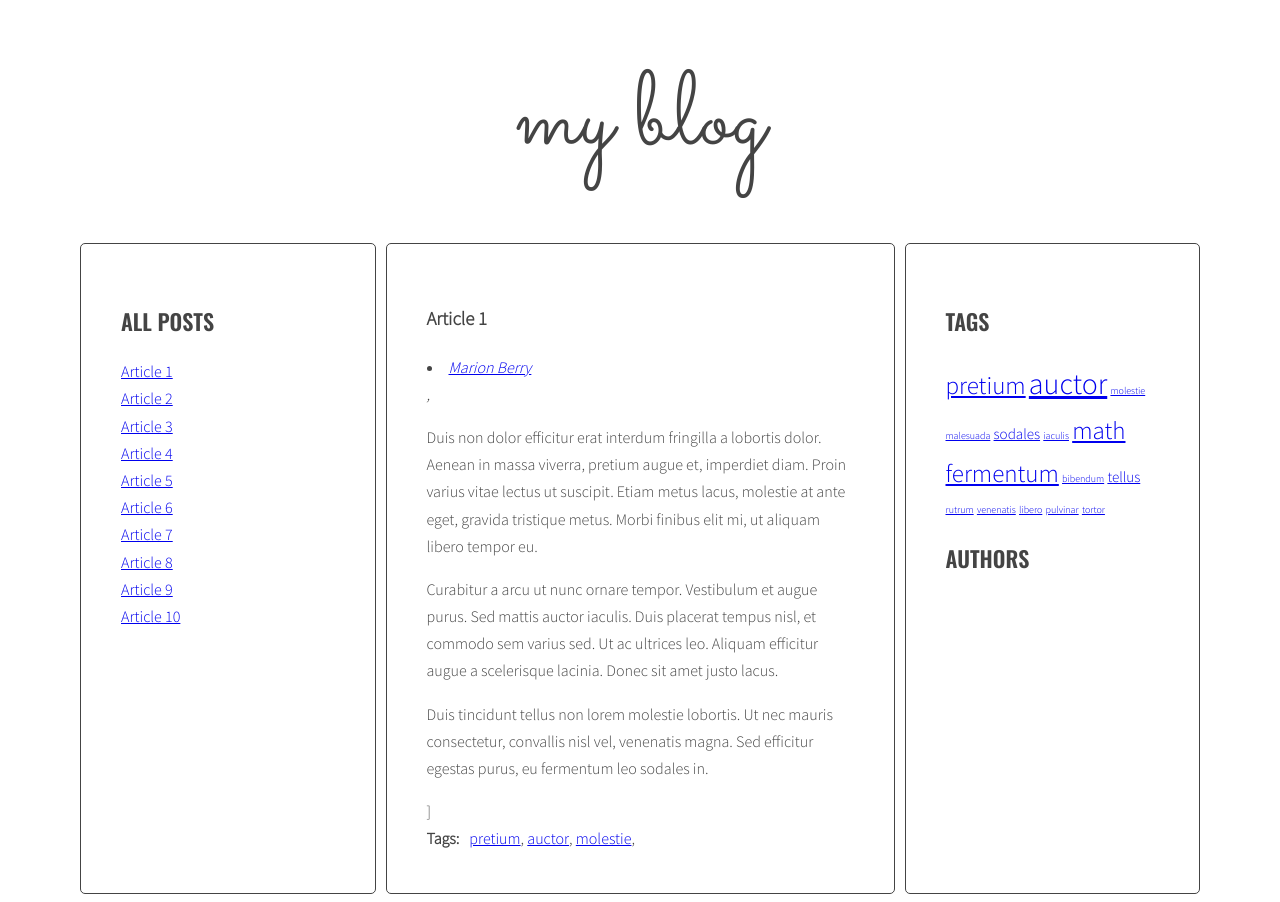
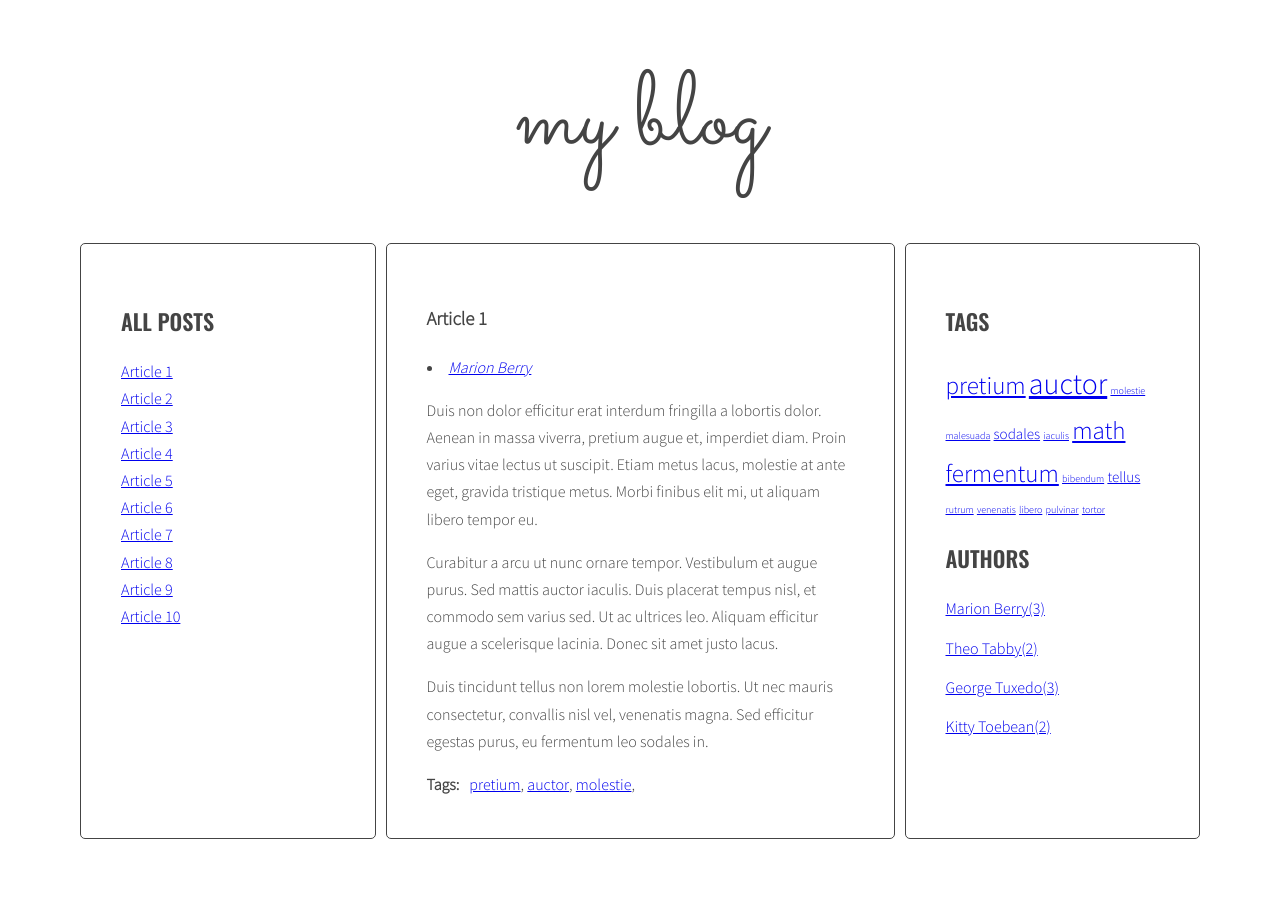
Before and after one commit to lukasz-janus/javascript-blog, a website: page index.html in a window 1280 px wide. After the commit the page ends 847 px from the top, so only its background shows below. Drawn offline with nearby package versions, Linux system fonts and the light colour scheme.

Commit message:
Add SCRIPT for list of links to authors in right column

```diff
--- a/index.html
+++ b/index.html
@@ -32,7 +32,7 @@
                     <div class="post-content">
                       <p>Duis non dolor efficitur erat interdum fringilla a lobortis dolor. Aenean in massa viverra, pretium augue et, imperdiet diam. Proin varius vitae lectus ut suscipit. Etiam metus lacus, molestie at ante eget, gravida tristique metus. Morbi finibus elit mi, ut aliquam libero tempor eu.</p>
                       <p>Curabitur a arcu ut nunc ornare tempor. Vestibulum et augue purus. Sed mattis auctor iaculis. Duis placerat tempus nisl, et commodo sem varius sed. Ut ac ultrices leo. Aliquam efficitur augue a scelerisque lacinia. Donec sit amet justo lacus.</p>
-                      <p>Duis tincidunt tellus non lorem molestie lobortis. Ut nec mauris consectetur, convallis nisl vel, venenatis magna. Sed efficitur egestas purus, eu fermentum leo sodales in.</p>]
+                      <p>Duis tincidunt tellus non lorem molestie lobortis. Ut nec mauris consectetur, convallis nisl vel, venenatis magna. Sed efficitur egestas purus, eu fermentum leo sodales in.</p>
                     </div>
                     <div class="post-tags">
                       <p><strong>Tags:</strong></p>
--- a/js/script.js
+++ b/js/script.js
@@ -47,8 +47,8 @@
     optArticleAuthorSelector = '.post-author',
     optTagsListSelector = '.tags.list',
     optCloudClassCount = '5',
-    optCloudClassPrefix = 'tag-size-';
-
+    optCloudClassPrefix = 'tag-size-',
+    optAuthorsListSelector = '.authors.list';
 
 
   // eslint-disable-next-line no-inner-declarations
@@ -202,12 +202,10 @@
       allTagsHTML += tagLinkHTML;
       console.log(allTagsHTML);
 
-
     } /* [NEW] END LOOP: for each tag in allTags: */
 
     /*[NEW] add HTML from allTagsHTML to tagList */
     tagList.innerHTML = allTagsHTML;
-
   }
 
   generateTags();
@@ -259,7 +257,6 @@
     generateTitleLinks('[data-tags~="' + tag + '"]');
   }
 
-
   // eslint-disable-next-line no-inner-declarations
   function addClickListenersToTags(){
 
@@ -278,9 +275,11 @@
 
   addClickListenersToTags();
 
-
   // eslint-disable-next-line no-inner-declarations
   function generateAuthors(){
+
+    /* [NEW] create a new variable allAuthors with an empty array */
+    let allAuthors = {};
 
     /* [DONE] find all articles */
     const articles = document.querySelectorAll(optArticleSelector);
@@ -300,20 +299,43 @@
       console.log(articleAuthor);
 
       /* [DONE] generate HTML of the link */
-      const linkHTML = '<li><a href="#author-' + articleAuthor + '"><span>' + articleAuthor  + '</span></a></li>, ';
+      const linkHTML = '<li><a href="#author-' + articleAuthor + '"><span>' + articleAuthor  + '</span></a></li>';
       console.log(linkHTML);
 
       /* [DONE] add generated code to html variable */
       html = html + linkHTML;
 
+      /* [NEW] check if this link is NOT already in allAuthors */
+      if(!allAuthors[articleAuthor]) {
+      /* [NEW] add tag to allAuthors object */
+        allAuthors[articleAuthor] = 1;
+      } else {
+        allAuthors[articleAuthor]++;
+      }
+
       /* insert HTML of all the links into the author wrapper */
       wrapper.innerHTML = html;
 
     } /* END LOOP: for every article: */
+
+    /* [NEW] find list of tags in right column */
+    const authorList = document.querySelector(optAuthorsListSelector);
+
+    /* [NEW] create variable for all links HTML code */
+    let allAuthorsHTML = '';
+    /* [NEW] START LOOP: for each author in allAuthors: */
+    for(let author in allAuthors){
+    /* [NEW] generate code of a link and add it to allAuthorsHTML */
+    allAuthorsHTML += '<li><a href="#author-'+ author + ' ">' + author + '(' + allAuthors[author] + ')</a></li>';
+    }
+    /* [NEW] END LOOP: for each tag in allAuthors: */
+
+    /*[NEW] add HTML from allAuthorsHTML to List */
+    authorList.innerHTML = allAuthorsHTML;
+
   }
 
   generateAuthors();
-
 
   // eslint-disable-next-line no-inner-declarations
   function authorClickHandler(event){
@@ -362,7 +384,6 @@
     generateTitleLinks('[data-author="' + author + '"]');
   }
 
-
   // eslint-disable-next-line no-inner-declarations
   function addClickListenersToAuthors(){
 
```
